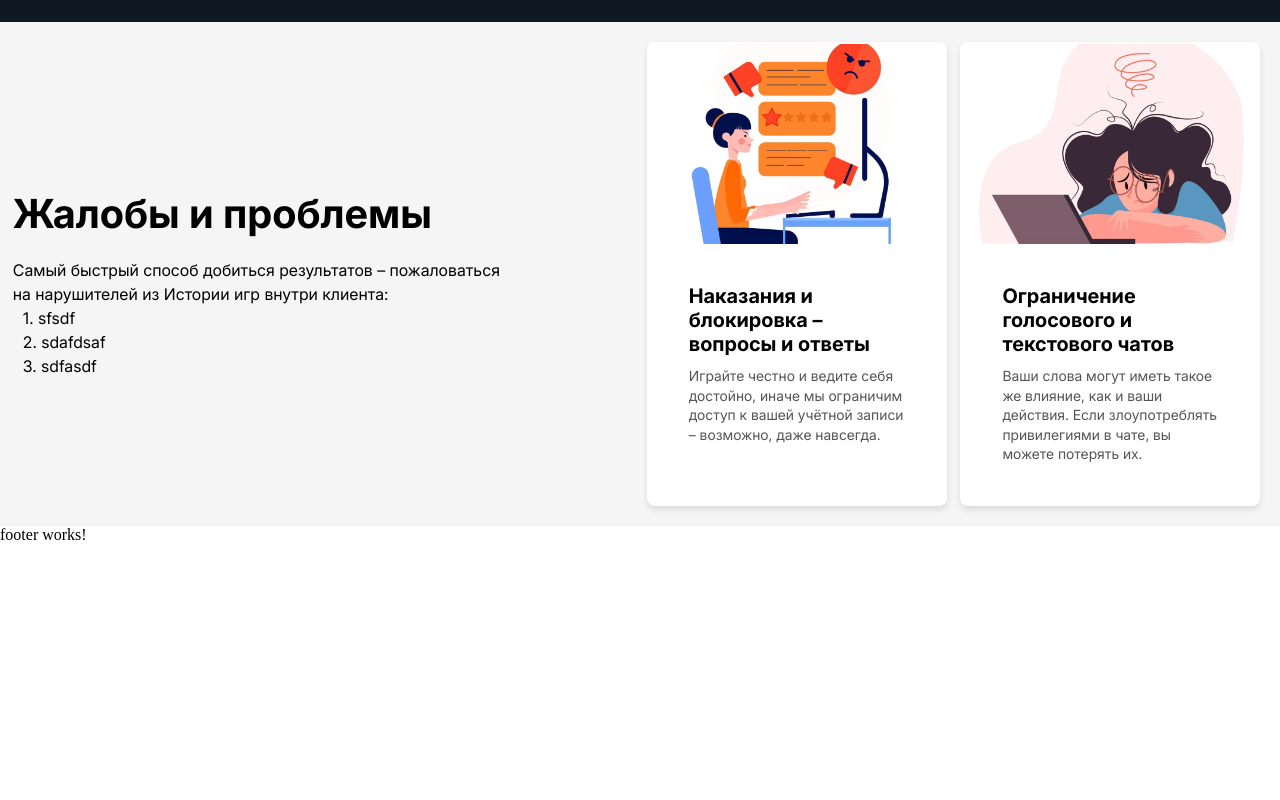
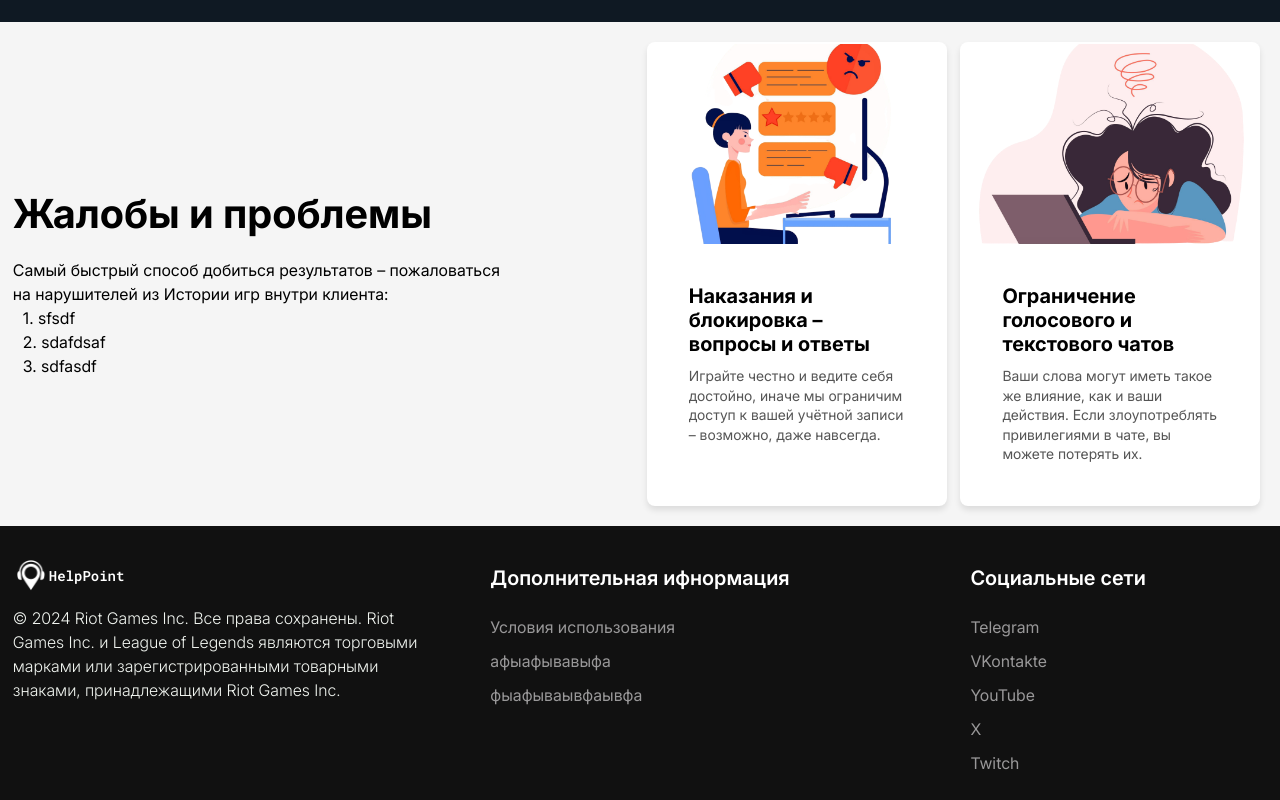
Before and after one commit to Moskalyuk17/HelpPoint, an Angular app: page / in a window 1280 px wide. Shown: the part 454-1254 px from the top of the page. Before the commit the page ends 998 px from the top, so only its background shows below. Built offline with nearby package versions, Linux system fonts and the light colour scheme.

Commit message:
main commit

```diff
--- a/src/app/common-ui/footer/footer.component.html
+++ b/src/app/common-ui/footer/footer.component.html
@@ -1 +1,28 @@
-<p>footer works!</p>
+<footer class="footer">
+   <article class="container footer_grid">
+     <section class="copyright footer_flex">
+       <div class="logo">
+         <img src="/assets/img/HelpPoit_logo_white.png" alt="Logo Company" class="logo-company">
+         <span class="logo_name">HelpPoint</span>
+       </div>
+
+       <p class="footer_copyright_text">© 2024 Riot Games Inc. Все права сохранены. Riot Games Inc. и League of Legends являются торговыми марками или зарегистрированными товарными знаками, принадлежащими Riot Games Inc.</p>
+     </section>
+
+     <section class="more_info footer_flex">
+       <h3 class="footer_h3">Дополнительная ифнормация</h3>
+       <a href="" class="footer_link">Условия использования</a>
+       <a href="" class="footer_link">афыафывавыфа</a>
+       <a href="" class="footer_link">фыафываывфаывфа</a>
+     </section>
+
+     <section class="message footer_flex">
+      <h3 class="footer_h3">Социальные сети</h3>
+       <a href="" class="footer_link tg">Telegram</a>
+       <a href="" class="footer_link vk">VKontakte</a>
+       <a href="" class="footer_link yt">YouTube</a>
+       <a href="" class="footer_link x">X</a>
+       <a href="" class="footer_link tw">Twitch</a>
+     </section>
+   </article>
+</footer>
--- a/src/app/common-ui/footer/footer.component.scss
+++ b/src/app/common-ui/footer/footer.component.scss
@@ -0,0 +1,87 @@
+.footer {
+  background: #111111;
+  color: #fff;
+
+  &_grid {
+    display: grid;
+    grid-template-columns: repeat(3, 1fr);
+    justify-items: center;
+    padding: 20px 0;
+
+    .footer_flex {
+      display: flex;
+      flex-direction: column;
+
+      .logo {
+        display: flex;
+        flex-direction: row;
+        align-items: center;
+        max-width: 150px;
+
+        &-company {
+          position: relative;
+          margin-left: -12px;
+          display: flex;
+          max-width: 60px;
+        }
+
+        &_name {
+          position: relative;
+          margin-left: -12px;
+          color: white;
+          font-family: Roboto Mono, monospace;
+          font-weight: 600;
+          font-size: 14px;
+        }
+      }
+
+      .footer_copyright_text {
+        color: #f1f5f0;
+        font-family: Inter, sans-serif;
+        font-size: 16px;
+        line-height: 24px;
+        font-weight: 300;
+      }
+
+      .footer_h3 {
+        font-family: Inter, sans-serif;
+        font-size: 20px;
+        line-height: 24px;
+        font-weight: 600;
+        margin: 20px 0;
+      }
+
+      .footer_link {
+        color: #999899;
+        font-family: inter, sans-serif;
+        font-size: 16px;
+        line-height: 34px;
+        font-weight: 400;
+
+        &:hover {
+          color: #BCBCBC;
+        }
+      }
+
+      .tg:hover {
+        color: #27A7E7;
+      }
+
+      .vk:hover {
+        color: #0077FF;
+      }
+
+      .yt:hover {
+        color: #FF0033;
+      }
+
+      .x:hover {
+        color: #fff;
+      }
+
+      .tw:hover {
+        color: #9244FF;
+      }
+    }
+  }
+}
--- a/src/fonts.scss
+++ b/src/fonts.scss
@@ -1,3 +1,11 @@
+@font-face {
+  font-display: swap;
+  font-family: Inter;
+  font-style: normal;
+  font-weight: 300;
+  src: url("/assets/fonts/Inter/Inter_18pt-Light.ttf") format("truetype");
+}
+
 @font-face {
   font-display: swap;
   font-family: Inter;
@@ -12,6 +20,14 @@
   font-style: normal;
   font-weight: 500;
   src: url("/assets/fonts/Inter/Inter_18pt-Medium.ttf") format("truetype");
+}
+
+@font-face {
+  font-display: swap;
+  font-family: Inter;
+  font-style: normal;
+  font-weight: 600;
+  src: url("/assets/fonts/Inter/Inter_18pt-SemiBold.ttf") format("truetype");
 }
 
 @font-face {
--- a/src/styles.scss
+++ b/src/styles.scss
@@ -10,9 +10,6 @@ a {
   text-decoration: none;
 }
 
-ol, ul {
-}
-
 .container {
   max-width: 98%;
   margin: auto;
```
